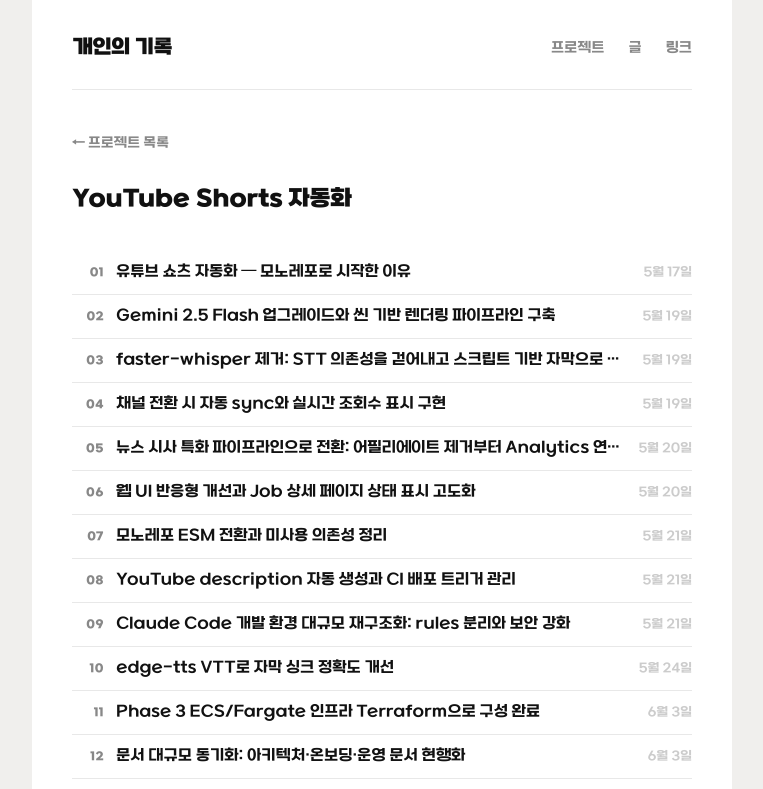
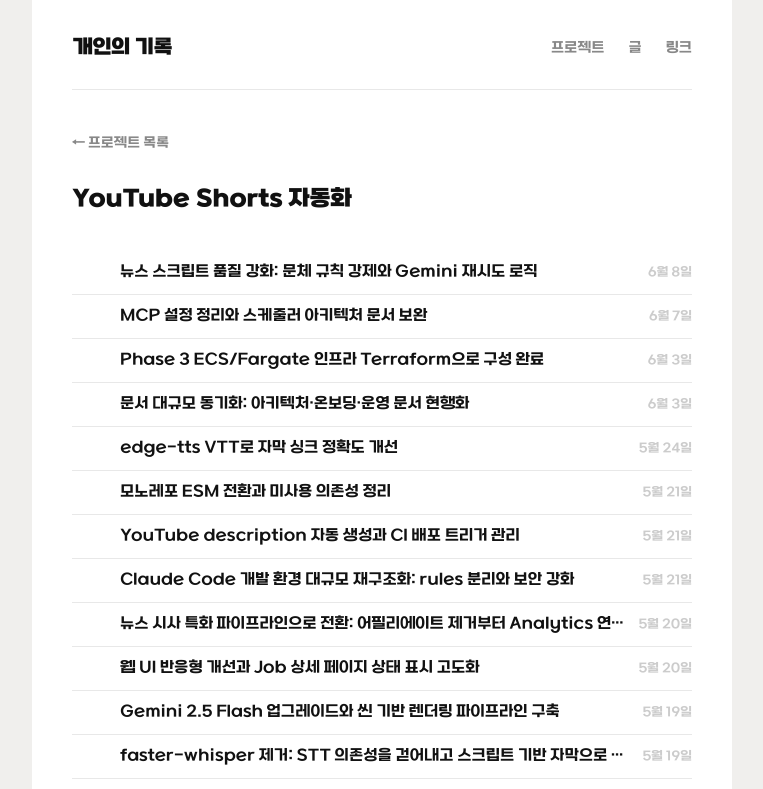
Before and after one commit to newgirok/newgirok.github.io, a Next.js app: page /projects/youtube-shorts-automation in a window 1280 px wide. Shown: the top 789 px of the page, without its empty margins (258-1021 px from the left). Built offline with nearby package versions, Linux system fonts and the light colour scheme.

Commit message:
docs: 프로젝트 포스트 최신순 정렬 및 번호 제거

```diff
--- a/app/projects/[project]/page.tsx
+++ b/app/projects/[project]/page.tsx
@@ -39,9 +39,8 @@ export default async function ProjectDetailPage({ params }: Props) {
         <h1>{meta?.title ?? project}</h1>
       </div>
       <div className="post-list">
-        {posts.map((post, i) => (
-          <Link key={post.slug} href={`/projects/${project}/${post.slug}`} className="post-card post-card--numbered">
-            <span className="post-type post-type-projects">{String(i + 1).padStart(2, '0')}</span>
+        {posts.map((post) => (
+          <Link key={post.slug} href={`/projects/${project}/${post.slug}`} className="post-card">
             <span className="post-card-title-text">{post.title}</span>
             <span className="post-card-date">{formatDate(post.date)}</span>
           </Link>
--- a/lib/posts.ts
+++ b/lib/posts.ts
@@ -125,7 +125,7 @@ export function getProjectPosts(projectSlug: string): ProjectPost[] {
         content,
       }
     })
-    .sort((a, b) => (a.date < b.date ? -1 : 1))
+    .sort((a, b) => (a.date > b.date ? -1 : 1))
 }
 
 export function getProjectPost(projectSlug: string, slug: string): ProjectPost | null {
```
